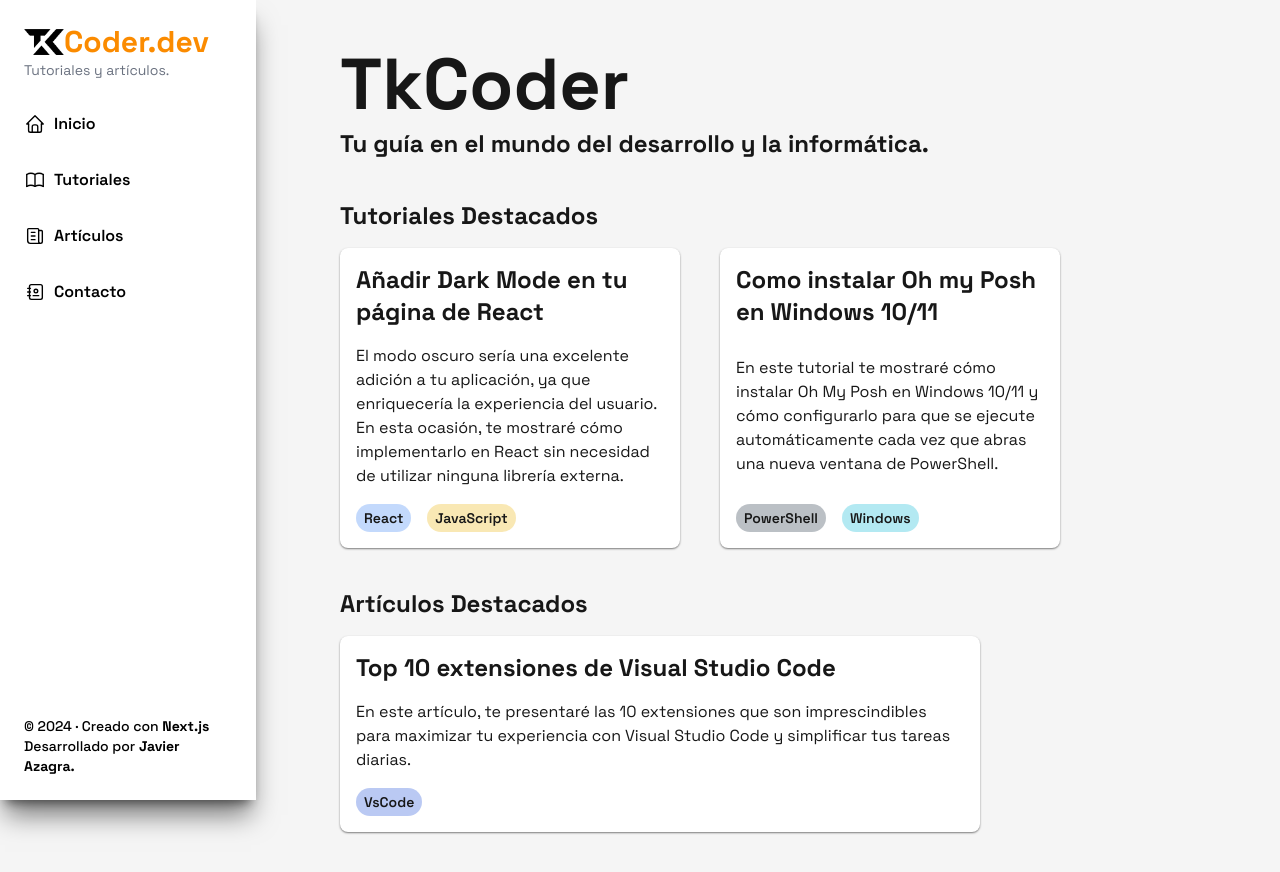
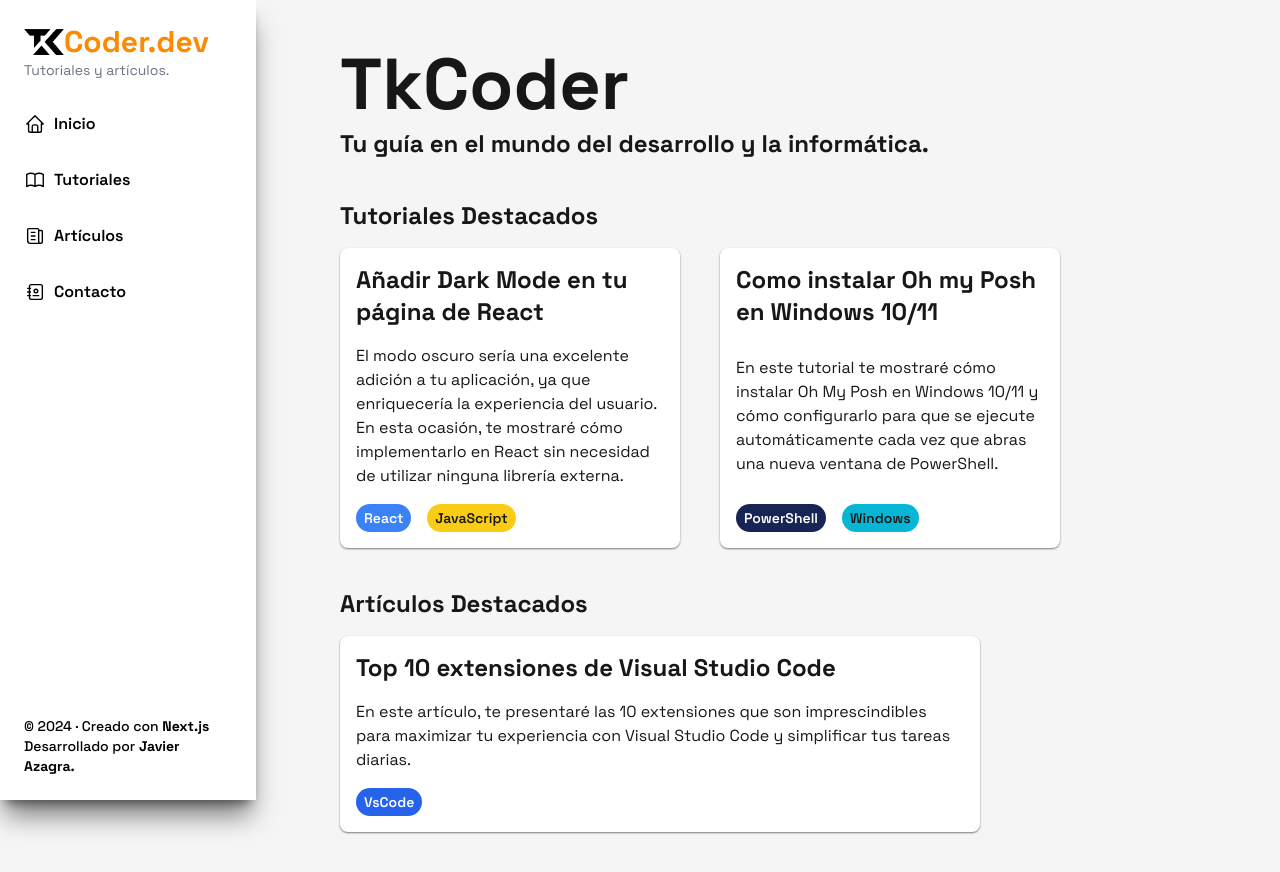
Before and after one commit to JaviiAzagra/tkcoder.dev, a Next.js app: page / in a window 1280 px wide. Shown: the top 872 px of the page. Built offline with nearby package versions, Linux system fonts and the light colour scheme.

Commit message:
FEAT: update keyword-based background colors for articles and tutorials

```diff
--- a/src/app/articles/page.tsx
+++ b/src/app/articles/page.tsx
@@ -5,9 +5,11 @@
   const articles = getAllArticles();
 
   const keywordColors: { [key: string]: string } = {
-    react: "bg-blue-200",
-    javascript: "bg-yellow-200",
-    VsCode: "bg-blue-700",
+    React: "bg-blue-500 text-white",
+    JavaScript: "bg-yellow-400",
+    VsCode: "bg-blue-600 text-white",
+    PowerShell: "bg-blue-950 text-white",
+    Windows: "bg-cyan-500",
   };
 
   const getBackgroundColor = (keywords: string[]): string => {
@@ -35,8 +37,8 @@
               {article.keywords.map((keyword, index) => (
                 <span
                   key={index}
-                  className={`text-sm font-semibold bg-green-500 bg-opacity-30 rounded-full px-2 py-1 ${getBackgroundColor(
-                    article.keywords
+                  className={`text-sm font-semibold bg-green-500 rounded-full px-2 py-1 ${getBackgroundColor(
+                    keyword.split(" ")
                   )}`}
                 >
                   {keyword}
--- a/src/app/page.tsx
+++ b/src/app/page.tsx
@@ -7,10 +7,10 @@
   const articles = getAllArticles();
 
   const keywordColors: { [key: string]: string } = {
-    React: "bg-blue-500",
-    JavaScript: "bg-yellow-500",
-    VsCode: "bg-blue-700",
-    PowerShell: "bg-[#1E2E40]",
+    React: "bg-blue-500 text-white",
+    JavaScript: "bg-yellow-400",
+    VsCode: "bg-blue-600 text-white",
+    PowerShell: "bg-blue-950 text-white",
     Windows: "bg-cyan-500",
   };
 
@@ -48,7 +48,7 @@
                 {tutorial.keywords.map((keyword, index) => (
                   <span
                     key={index}
-                    className={`text-sm font-semibold bg-opacity-30 rounded-full px-2 py-1 ${getBackgroundColor(
+                    className={`text-sm font-semibold rounded-full px-2 py-1 ${getBackgroundColor(
                       keyword.split(" ")
                     )}`}
                   >
@@ -78,7 +78,7 @@
                 {article.keywords.map((keyword, index) => (
                   <span
                     key={index}
-                    className={`text-sm font-semibold bg-opacity-30 rounded-full px-2 py-1 ${getBackgroundColor(
+                    className={`text-sm font-semibold rounded-full px-2 py-1 ${getBackgroundColor(
                       keyword.split(" ")
                     )}`}
                   >
--- a/src/app/tutorials/page.tsx
+++ b/src/app/tutorials/page.tsx
@@ -5,10 +5,10 @@
   const tutorials = getAllTutorials();
 
   const keywordColors: { [key: string]: string } = {
-    React: "bg-blue-500",
-    JavaScript: "bg-yellow-500",
-    VsCode: "bg-blue-700",
-    PowerShell: "bg-[#182433]",
+    React: "bg-blue-500 text-white",
+    JavaScript: "bg-yellow-400",
+    VsCode: "bg-blue-600 text-white",
+    PowerShell: "bg-blue-950 text-white",
     Windows: "bg-cyan-500",
   };
 
@@ -37,7 +37,7 @@
               {tutorial.keywords.map((keyword, index) => (
                 <span
                   key={index}
-                  className={`text-sm font-semibold bg-opacity-30 rounded-full px-2 py-1 ${getBackgroundColor(
+                  className={`text-sm font-semibold  rounded-full px-2 py-1  ${getBackgroundColor(
                     keyword.split(" ")
                   )}`}
                 >
```
